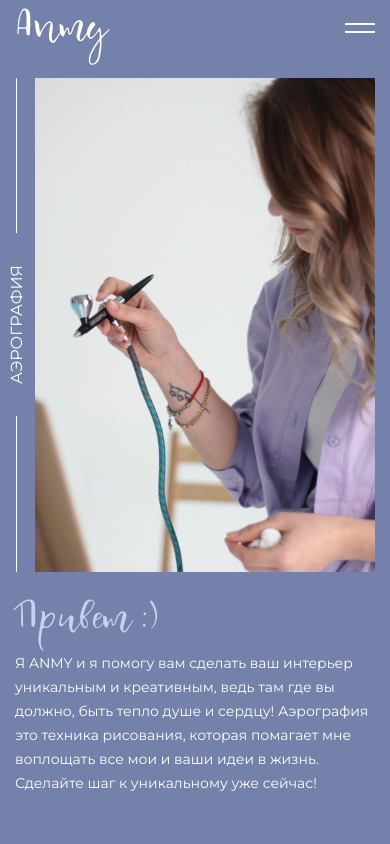
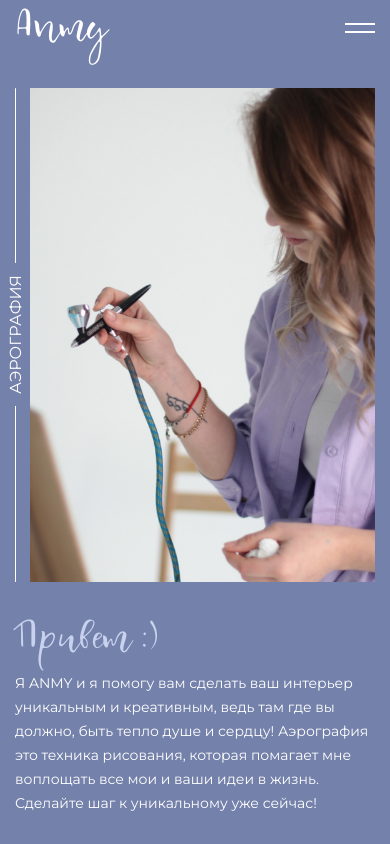
Before and after one commit to khomutovb/anmy, a plain HTML site: page index.html in a window 390 px wide. Shown: the top 844 px of the page. Drawn offline with Linux system fonts and the light colour scheme.

Commit message:
Add files via upload

```diff
--- a/css/style.css
+++ b/css/style.css
@@ -1016,9 +1016,7 @@ header {
     .section__aerography-meImg {
         position: static;
         height: 100%;
-        padding: 0;
-        padding-left: 20px;
-        padding-right: 15px;
+        padding: 0 15px;
         margin: auto;
         max-width: 400px;
         display: flex;
@@ -1028,10 +1026,6 @@ header {
         height: 100%;
         width: 100%;
         object-fit: cover;
-    }
-
-    .section__aerography-content {
-        padding-bottom: 30px;
     }
 
     .section__aerography-signature::after {
@@ -1158,7 +1152,7 @@ header {
     }
 
     .section__aerography-signature {
-        left: 15px;
+        left: 14px;
     }
 
     .section__aerography-signature::after, .section__about-me-signature::after {
@@ -1169,8 +1163,9 @@ header {
         height: 1px;
     }
 
-    .section__aerography-signature p {
+    .section__aerography-signature p, .section__about-me-signature p, .border__left-text, .section__products-signature p, .section__services-title p {
         font-size: 16px;
+        padding: 0px 12px;
     }
 
     .services__list {
@@ -1217,6 +1212,6 @@ header {
     }
 
     .border__left-text-box {
-        left: -9px;
+        left: -8px;
     }
 }
```
